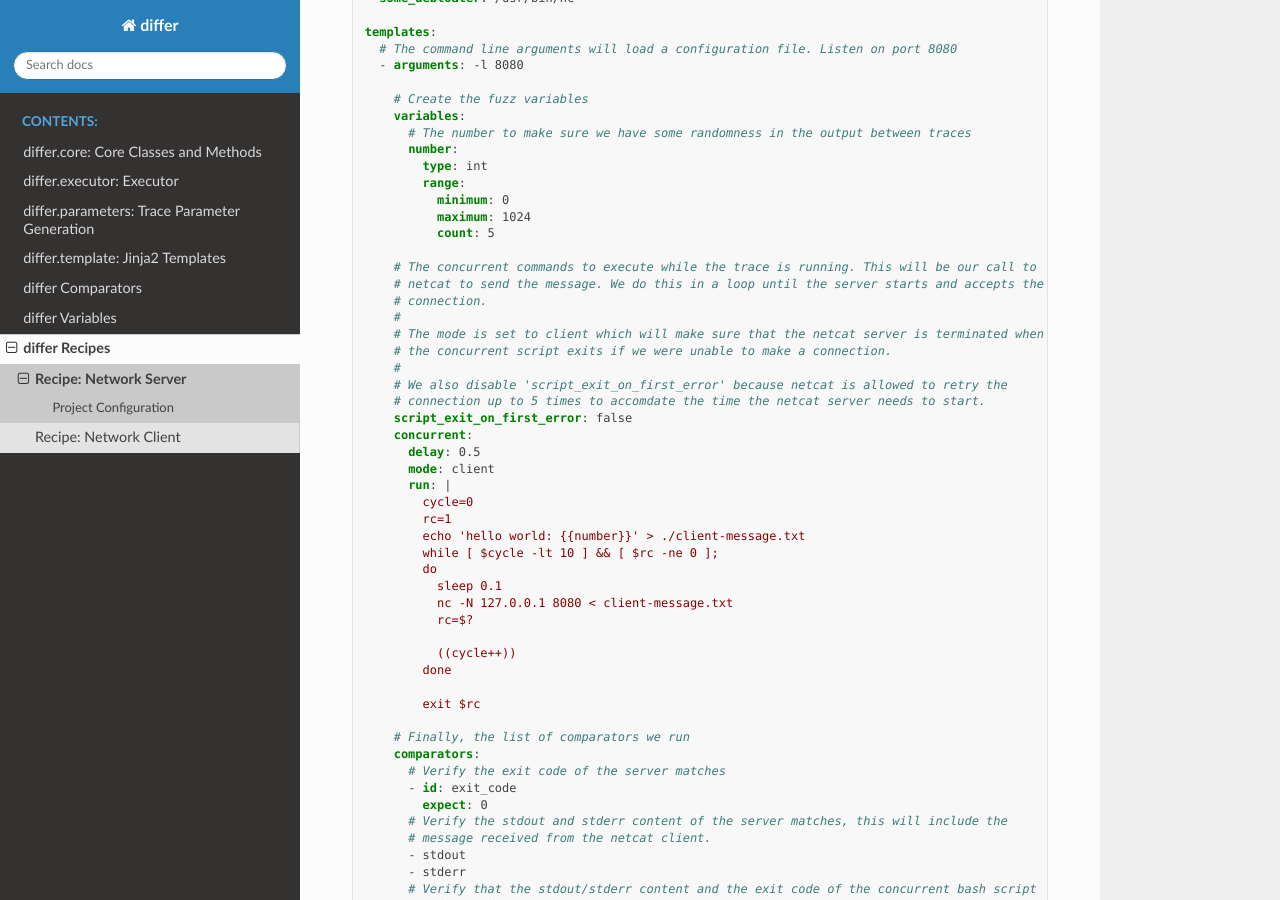
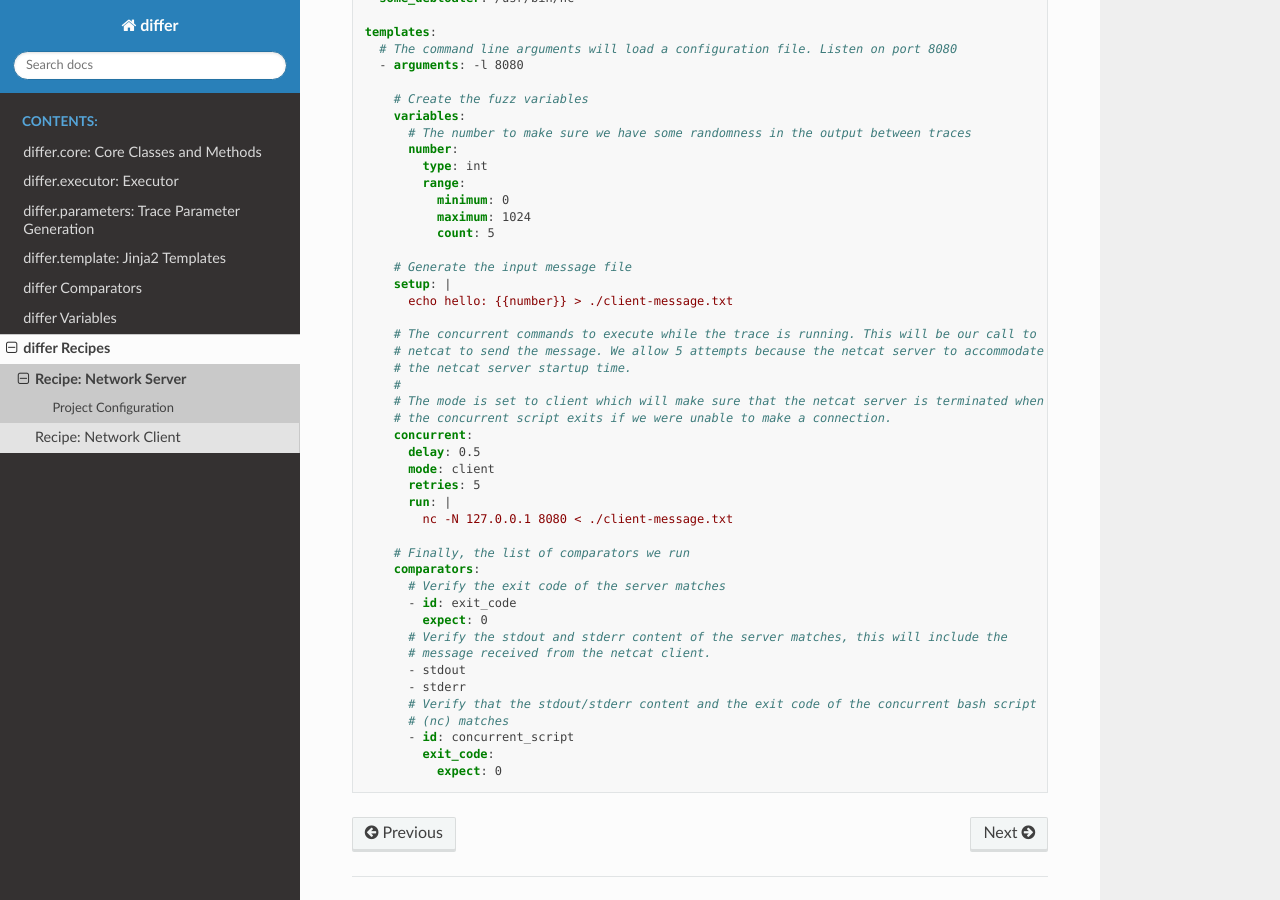
Before and after one commit to trailofbits/differ, a Sphinx documentation site: the page built from docs/source/recipes/network_server.rst, in a window 1280 px wide and 900 px high, scrolled down 481 px. Built offline with Sphinx 7.4.7 and the Read the Docs theme 2.0.0, drawn with Linux system fonts in a browser that asks for light colours.

Commit message:
update network server example

```diff
--- a/docs/source/recipes/network_server.rst
+++ b/docs/source/recipes/network_server.rst
@@ -33,33 +33,22 @@ Project Configuration
               maximum: 1024
               count: 5
 
+        # Generate the input message file
+        setup: |
+          echo hello: {{number}} > ./client-message.txt
+
         # The concurrent commands to execute while the trace is running. This will be our call to
-        # netcat to send the message. We do this in a loop until the server starts and accepts the
-        # connection.
+        # netcat to send the message. We allow 5 attempts because the netcat server to accommodate
+        # the netcat server startup time.
         #
         # The mode is set to client which will make sure that the netcat server is terminated when
         # the concurrent script exits if we were unable to make a connection.
-        #
-        # We also disable 'script_exit_on_first_error' because netcat is allowed to retry the
-        # connection up to 5 times to accomdate the time the netcat server needs to start.
-        script_exit_on_first_error: false
         concurrent:
           delay: 0.5
           mode: client
+          retries: 5
           run: |
-            cycle=0
-            rc=1
-            echo 'hello world: {{number}}' > ./client-message.txt
-            while [ $cycle -lt 10 ] && [ $rc -ne 0 ];
-            do
-              sleep 0.1
-              nc -N 127.0.0.1 8080 < client-message.txt
-              rc=$?
-
-              ((cycle++))
-            done
-
-            exit $rc
+            nc -N 127.0.0.1 8080 < ./client-message.txt
 
         # Finally, the list of comparators we run
         comparators:
```
